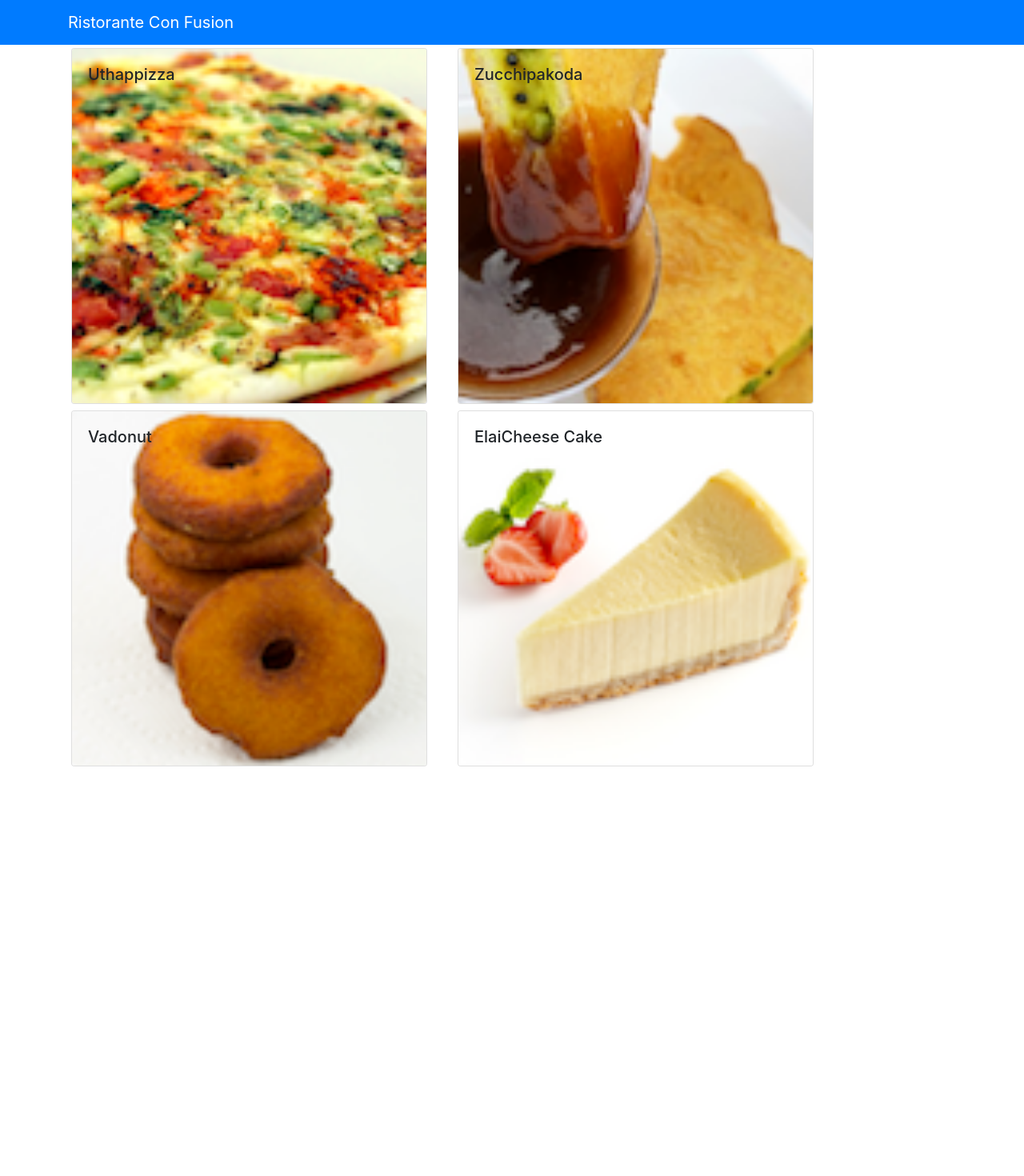
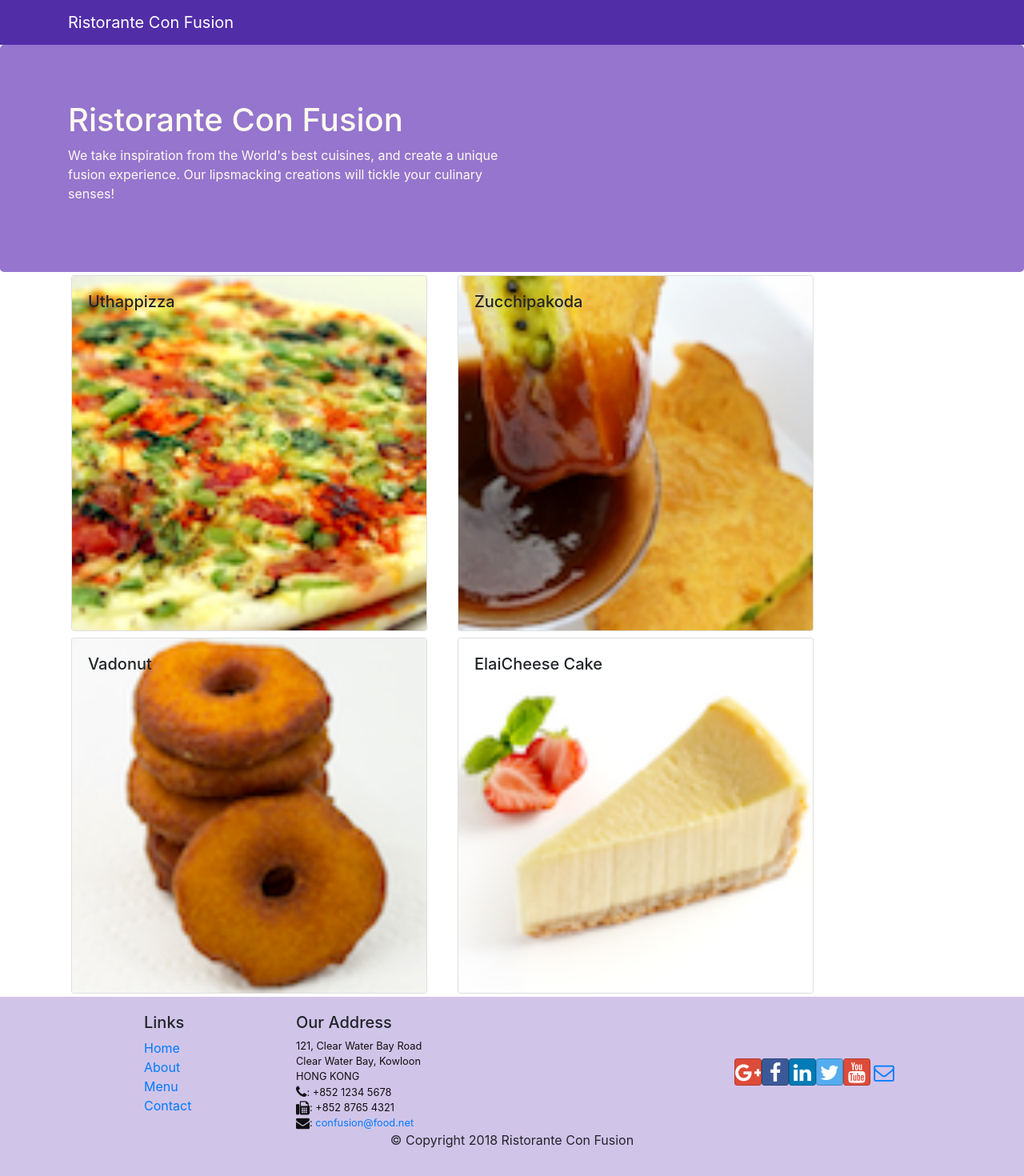
Before and after one commit to vkaru001/ReactApp---Confusion, a React (Create React App) app: page / in a window 1280 px wide. Shown: the top 1470 px of the page at 80% size. Before the commit the page ends 962 px from the top, so only its background shows below. Built offline with nearby package versions, Linux system fonts and the light colour scheme.

Commit message:
Header and Footer

```diff
--- a/package.json
+++ b/package.json
@@ -7,6 +7,8 @@
     "@testing-library/react": "^13.1.1",
     "@testing-library/user-event": "^13.5.0",
     "bootstrap": "4.0.0",
+    "bootstrap-social": "5.1.1",
+    "font-awesome": "4.7.0",
     "react": "^18.0.0",
     "react-dom": "^18.0.0",
     "react-popper": "0.9.2",
--- a/src/App.css
+++ b/src/App.css
@@ -28,6 +28,28 @@
   color: #61dafb;
 }
 
+.footer{
+  background-color: #D1C4E9;
+  margin:0px auto;
+  padding: 20px 0px 20px 0px;
+}
+.jumbotron {
+  padding:70px 30px 70px 30px;
+  margin:0px auto;
+  background: #9575CD ;
+  color:floralwhite;
+}
+
+address{
+  font-size:80%;
+  margin:0px;
+  color:#0f0f0f;
+}
+
+.navbar-dark {
+  background-color: #512DA8;
+}
+
 @keyframes App-logo-spin {
   from {
     transform: rotate(0deg);
--- /dev/null
+++ b/src/components/FooterComponent.js
@@ -0,0 +1,50 @@
+import React from "react";
+
+function Footer(props) {
+    return(
+        <div className="footer">
+        <div className="container">
+            <div className="row justify-content-center">
+                <div className="col-4 offset-1 col-sm-2">
+                    <h5>Links</h5>
+                    <ul className="list-unstyled">
+                        <li><a href="#">Home</a></li>
+                        <li><a href="#">About</a></li>
+                        <li><a href="#">Menu</a></li>
+                        <li><a href="contactus.html">Contact</a></li>
+                    </ul>
+                </div>
+                <div className="col-7 col-sm-5">
+                    <h5>Our Address</h5>
+                    <address>
+		              121, Clear Water Bay Road<br />
+		              Clear Water Bay, Kowloon<br />
+		              HONG KONG<br />
+		              <i className="fa fa-phone fa-lg"></i>: +852 1234 5678<br />
+		              <i className="fa fa-fax fa-lg"></i>: +852 8765 4321<br />
+		              <i className="fa fa-envelope fa-lg"></i>: <a href="mailto:confusion@food.net">
+                         confusion@food.net</a>
+                    </address>
+                </div>
+                <div className="col-12 col-sm-4 align-self-center">
+                    <div className="text-center">
+                    <a className="btn btn-social-icon btn-google" href="http://google.com/+"><i className="fa fa-google-plus"></i></a>
+                        <a className="btn btn-social-icon btn-facebook" href="http://www.facebook.com/profile.php?id="><i className="fa fa-facebook"></i></a>
+                        <a className="btn btn-social-icon btn-linkedin" href="http://www.linkedin.com/in/"><i className="fa fa-linkedin"></i></a>
+                        <a className="btn btn-social-icon btn-twitter" href="http://twitter.com/"><i className="fa fa-twitter"></i></a>
+                        <a className="btn btn-social-icon btn-google" href="http://youtube.com/"><i className="fa fa-youtube"></i></a>
+                        <a className="btn btn-social-icon" href="mailto:"><i className="fa fa-envelope-o"></i></a>
+                    </div>
+                </div>
+            </div>
+            <div className="row justify-content-center">
+                <div className="col-auto">
+                <p>© Copyright 2018 Ristorante Con Fusion</p>
+                </div>
+            </div>
+        </div>
+    </div>
+    );
+}
+
+export default Footer;
--- /dev/null
+++ b/src/components/HeaderComponent.js
@@ -0,0 +1,29 @@
+import React, { Component } from "react";
+
+import { Navbar, NavbarBrand, Jumbotron } from 'reactstrap';
+
+class Header extends Component {
+     render() {
+         return(
+             <React.Fragment>
+                <Navbar dark>
+                    <div className="container">
+                        <NavbarBrand href="/">Ristorante Con Fusion</NavbarBrand>
+                    </div>
+                </Navbar>
+                <Jumbotron>
+                    <div className="container">
+                        <div className="row row-header">
+                            <div className="col-12 col-sm-6">
+                                <h1>Ristorante Con Fusion</h1>
+                                <p>We take inspiration from the World's best cuisines, and create a unique fusion experience. Our lipsmacking creations will tickle your culinary senses!</p>
+                            </div>
+                        </div>
+                    </div>
+                </Jumbotron>
+             </React.Fragment>
+         );
+     }
+}
+
+export default Header;
--- a/src/components/MainComponent.js
+++ b/src/components/MainComponent.js
@@ -1,8 +1,9 @@
 import React, { Component } from 'react';
 
-import { Navbar, NavbarBrand } from 'reactstrap';
 import Menu from './MenuComponent';
 import DishDetail from './DishdetailComponent';
+import Header from './HeaderComponent';
+import Footer from './FooterComponent';
 import { DISHES } from '../shared/dishes';
 
 class Main extends Component {
@@ -23,15 +24,12 @@
   render() {
     return (
       <div>
-        <Navbar dark color="primary">
-          <div className="container">
-            <NavbarBrand href="/">Ristorante Con Fusion</NavbarBrand>
-          </div>
-        </Navbar>
+        <Header />
         <Menu dishes={this.state.dishes}
         onClick={(dishId) => this.onDishSelect(dishId)} />
         <DishDetail
         dish={this.state.dishes.filter((dish) => dish.id === this.state.selectedDish)[0]} />
+      <Footer />
       </div>
     );
   }
--- a/src/index.js
+++ b/src/index.js
@@ -1,6 +1,8 @@
 import React from 'react';
 import ReactDOM from 'react-dom/client';
 import 'bootstrap/dist/css/bootstrap.min.css';
+import 'font-awesome/css/font-awesome.min.css';
+import 'bootstrap-social/bootstrap-social.css';
 import './index.css';
 import App from './App';
 import reportWebVitals from './reportWebVitals';
```
Also changed, not shown: 1 other file (tests, documents, lock files or other folders).
